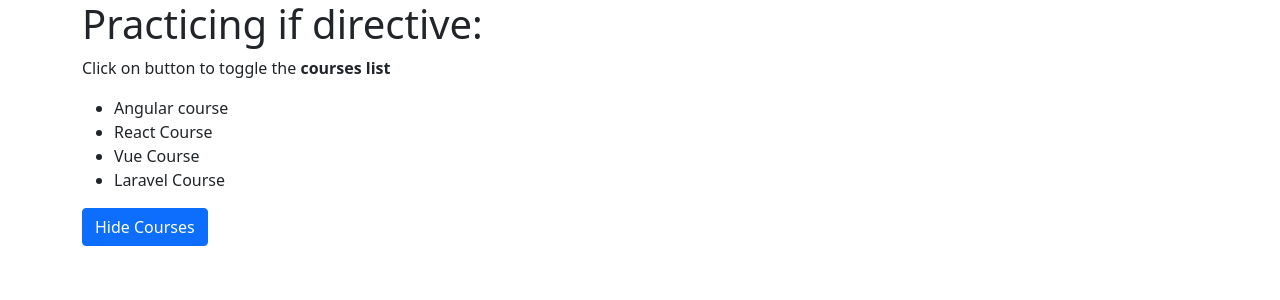
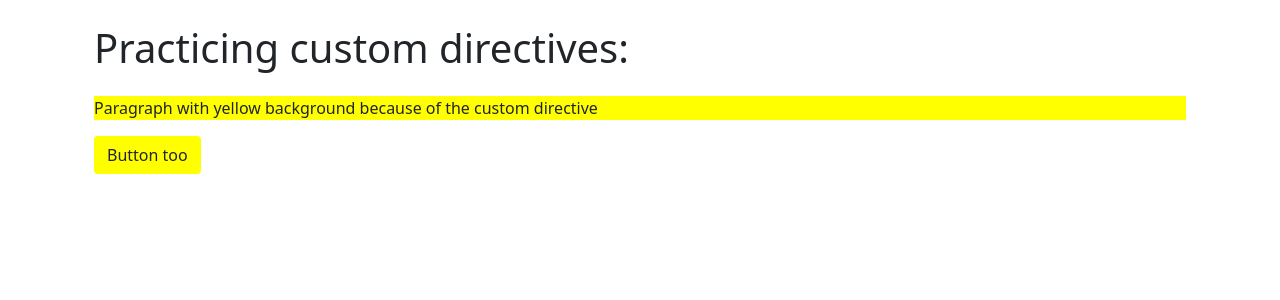
Before and after one commit to MatheusMattana/angular-practice, an Angular app: page /custom-directive in a window 1280 px wide. Before the commit this address led to /if-directive. Shown: the top 300 px of the page. Built offline with nearby package versions, Linux system fonts and the light colour scheme.

Commit message:
feat(component): Practicing custom directives (yellow background)

```diff
--- a/src/app/app-routing.module.ts
+++ b/src/app/app-routing.module.ts
@@ -35,6 +35,7 @@ const routes: Routes = [
         (m) => m.DirectiveNgClassModule
       ),
   },
+  { path: 'custom-directive', loadChildren: () => import('./pages/directive-custom/directive-custom.module').then(m => m.DirectiveCustomModule) },
   {
     path: '**',
     redirectTo: '/if-directive',
--- /dev/null
+++ b/src/app/directives/yellow-background/yellow-background.directive.ts
@@ -0,0 +1,10 @@
+import { Directive, ElementRef, Renderer2 } from '@angular/core';
+
+@Directive({
+  selector: '[yellowBackground]',
+})
+export class YellowBackgroundDirective {
+  constructor(private element: ElementRef, private renderer: Renderer2) {
+    this.renderer.setStyle(this.element.nativeElement, 'background', 'yellow');
+  }
+}
--- /dev/null
+++ b/src/app/pages/directive-custom/directive-custom-routing.module.ts
@@ -0,0 +1,11 @@
+import { NgModule } from '@angular/core';
+import { RouterModule, Routes } from '@angular/router';
+import { DirectiveCustomComponent } from './directive-custom.component';
+
+const routes: Routes = [{ path: '', component: DirectiveCustomComponent }];
+
+@NgModule({
+  imports: [RouterModule.forChild(routes)],
+  exports: [RouterModule]
+})
+export class DirectiveCustomRoutingModule { }
--- /dev/null
+++ b/src/app/pages/directive-custom/directive-custom.component.html
@@ -0,0 +1,7 @@
+<div class="container p-4">
+  <h1 class="mb-4">Practicing custom directives:</h1>
+
+  <p yellowBackground>Paragraph with yellow background because of the custom directive</p>
+
+  <button yellowBackground class="btn">Button too</button>
+</div>
--- /dev/null
+++ b/src/app/pages/directive-custom/directive-custom.component.ts
@@ -0,0 +1,15 @@
+import { Component, OnInit } from '@angular/core';
+
+@Component({
+  selector: 'app-directive-custom',
+  templateUrl: './directive-custom.component.html',
+  styleUrls: ['./directive-custom.component.scss']
+})
+export class DirectiveCustomComponent implements OnInit {
+
+  constructor() { }
+
+  ngOnInit(): void {
+  }
+
+}
```
Also changed, not shown: src/app/pages/directive-custom/directive-custom.module.ts (added, +12 -0 lines), src/app/pages/directive-custom/directive-custom.component.scss (added), 2 other files (tests, documents, lock files or other folders).
